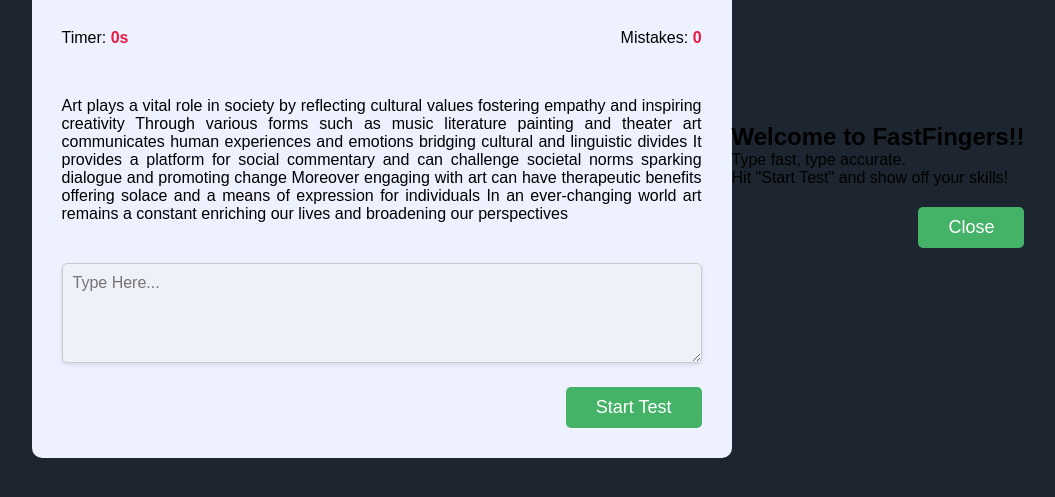
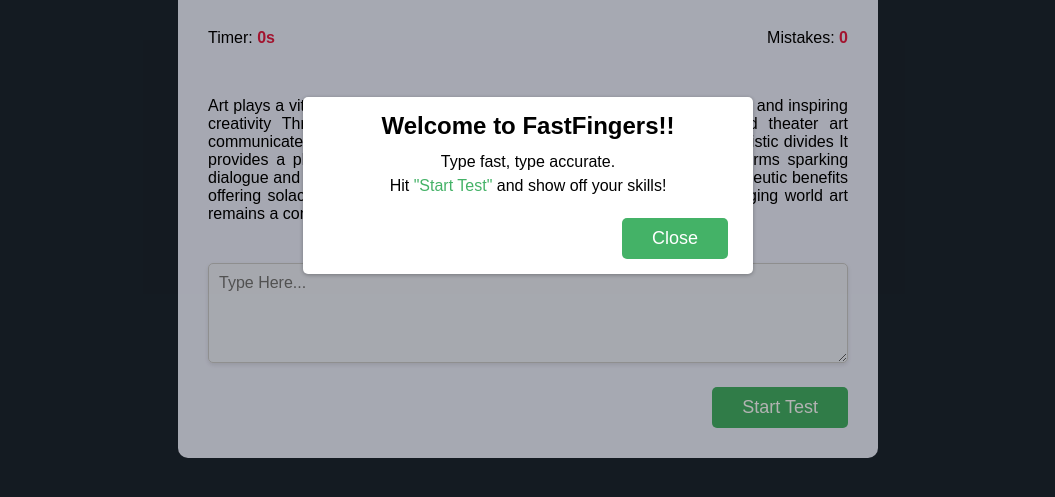
Before and after one commit to Sanmit0804/FastFingers, a plain HTML site: page FastFingers/index.html in a window 1280 px wide. Shown: the part 215-712 px from the top of the page, without its empty margins (112-1167 px from the left). Drawn offline with Linux system fonts and the light colour scheme.

Commit message:
Update style.css (Add Pop-up)

```diff
--- a/FastFingers/style.css
+++ b/FastFingers/style.css
@@ -106,3 +106,46 @@ button:hover {
 .fail {
     color: #e81c43;
 }
+
+/*  Pop-up Message */
+.modal{
+    background-color: rgba(0, 0, 0, 0.3);
+    opacity: 0;
+    position: fixed;
+    top: 0;
+    left: 0;
+    right: 0;
+    bottom: 0;
+    transition: all 0.3s ease-in-out;
+    z-index: -1;
+
+    display: flex;
+    align-items: center;
+    justify-content: center;
+}
+
+.modal.open{
+    opacity: 1;
+    z-index: 999;
+}
+
+.modal-inner{
+    background-color: #fff;
+    border-radius: 5px;
+    box-shadow: 0 1px 4px rgba(0, 0, 0, 0.3);
+    padding: 15px 25px;
+    text-align: center;
+    width: 450px;
+}
+
+#welcome{
+    margin-bottom: 10px;
+}
+
+.modal-inner p {
+    line-height: 24px;
+}
+
+.modal-inner span{
+    color: #44b267;
+}
```
